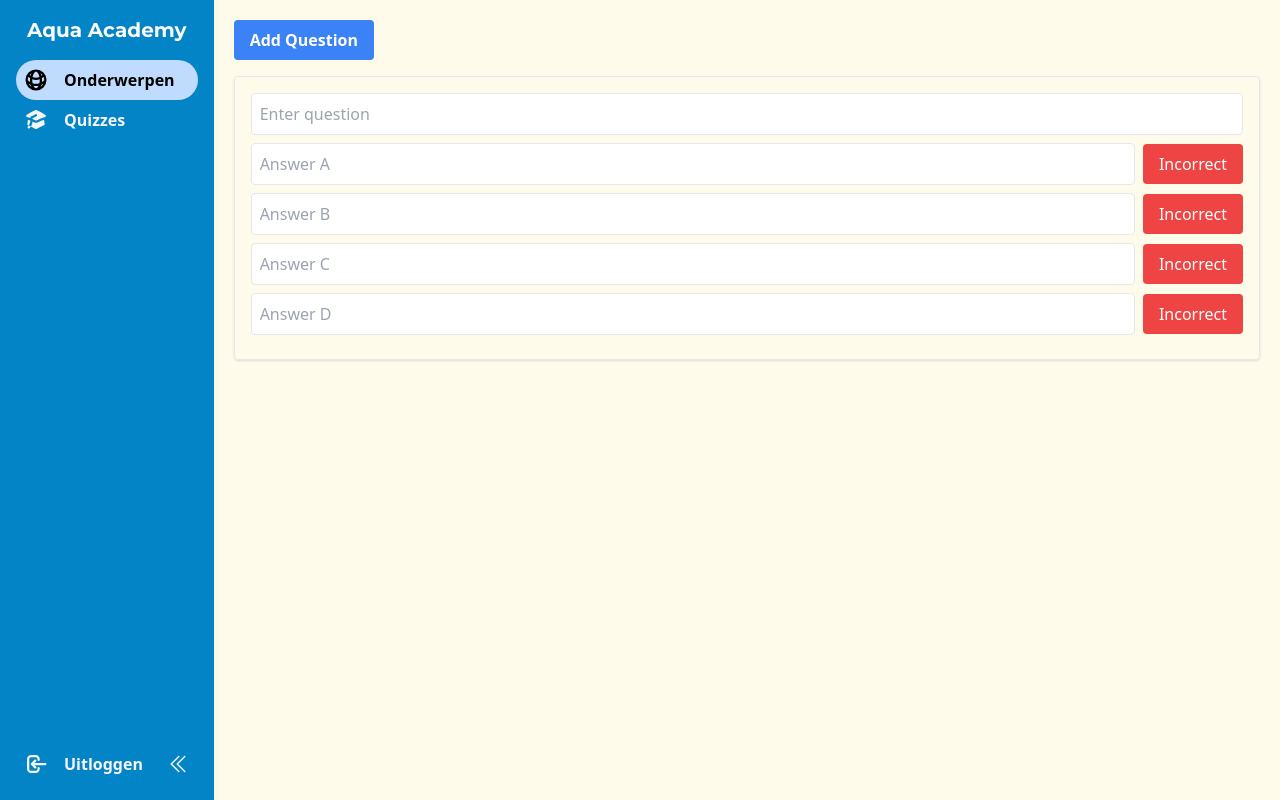
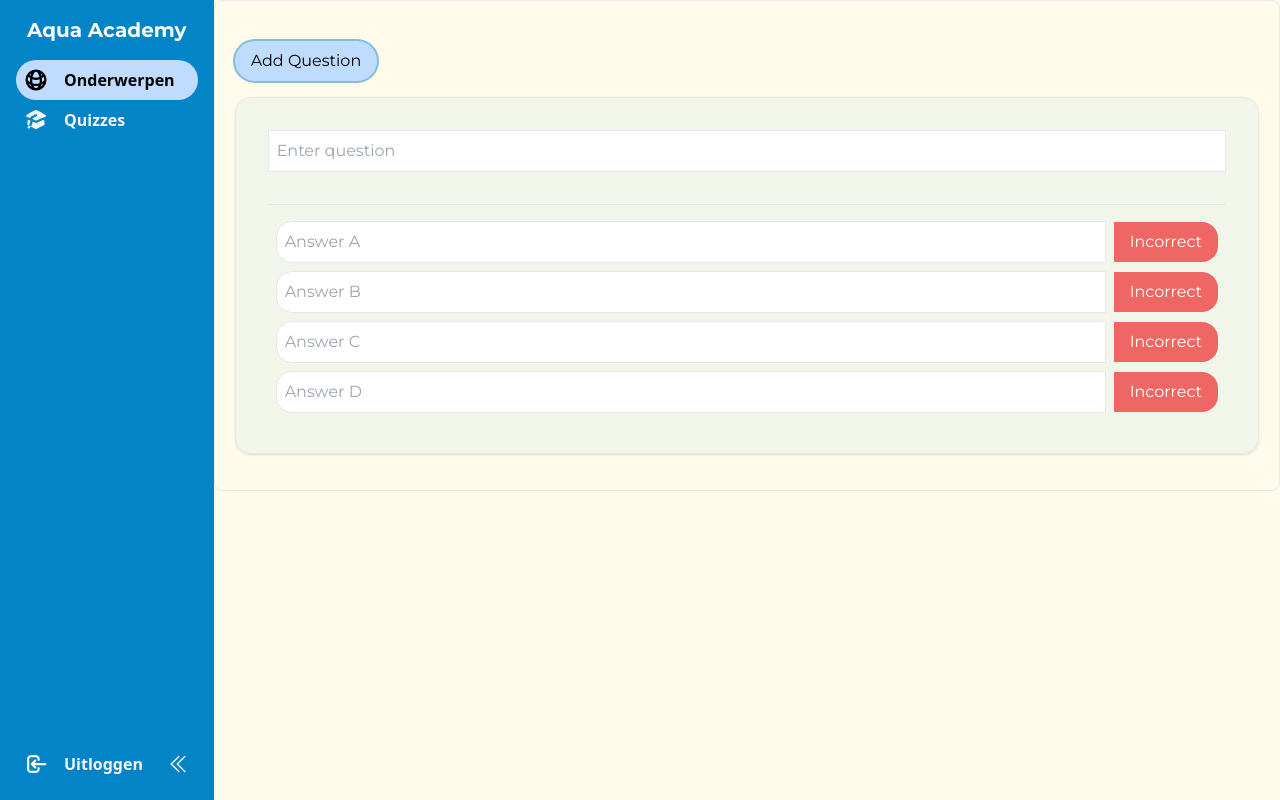
Before and after one commit to MarkDeKraker/T15-LifeBelowWater, a React (Vite) app in the folder client/: page /mockquiz in a window 1280 px wide. Both pictures are taken after a click on the button "Add Question". Built offline with nearby package versions, Linux system fonts and the light colour scheme.

Commit message:
Add styled button & Adjusted styling

```diff
--- a/client/src/components/QuizQuestions/Mockquiz.tsx
+++ b/client/src/components/QuizQuestions/Mockquiz.tsx
@@ -1,7 +1,5 @@
-import {
-  useEffect,
-  useState,
-} from 'react';
+import { useEffect, useState } from "react";
+import { StyledButton } from "../buttons/AddButton";
 
 // THESE INTERFACES ARE FOR THE QUESTIONS THAT ARE BEING CREATED TO SEND TO THE API
 // THAT IS WHY THE QUESTIONTYPE DOESN'T HAVE A _ID
@@ -14,10 +12,6 @@ export interface AnswerType {
   isCorrect: boolean;
   _id: string;
 }
-// export interface Option {
-//   answer: string;
-//   isCorrect: boolean;
-// }
 
 function MockQuiz() {
   const [questions, setQuestions] = useState<QuestionType[]>([]);
@@ -90,29 +84,33 @@ function MockQuiz() {
 
   return (
     <>
-      <div className="p-5">
-        <button
-          className="mb-4 bg-blue-500 hover:bg-blue-700 text-white font-bold py-2 px-4 rounded"
-          onClick={addQuestions}
-        >
+      <div className="p-5 border rounded-lg font-custom">
+        <StyledButton buttonStyle="secondary" onClick={addQuestions}>
           Add Question
-        </button>
+        </StyledButton>
         {questions.map((question, index) => (
-          <div key={index} className="mb-4 p-4 border rounded shadow">
+          <div
+            key={index}
+            className="p-8 my-4 border shadow rounded-2xl bg-primary/5"
+          >
             <input
               type="text"
-              className="block w-full mb-2 p-2 border rounded"
+              className="block w-full p-2 mb-8 border rounded-2x"
               placeholder="Enter question"
               value={question.question}
               onChange={(e) =>
                 updateQuestion(index, "question", e.target.value)
               }
             />
+            <hr className="my-4" />
             {question.answers.map((answer) => (
-              <div className="flex items-center mb-2" key={answer._id}>
+              <div
+                className="flex items-center justify-center m-2 "
+                key={answer._id}
+              >
                 <input
                   type="text"
-                  className="flex-grow p-2 border rounded"
+                  className="w-11/12 p-2 border rounded-l-2xl"
                   placeholder={`Answer ${answer._id}`}
                   value={answer.answer}
                   onChange={(e) =>
@@ -120,8 +118,8 @@ function MockQuiz() {
                   }
                 />
                 <button
-                  className={`ml-2 px-4 py-2 rounded text-white ${
-                    answer.isCorrect ? "bg-green-500" : "bg-red-500"
+                  className={`ml-2 px-4 py-2 rounded-r-2xl text-white ${
+                    answer.isCorrect ? "bg-green-500" : "bg-red-500/80"
                   }`}
                   onClick={() =>
                     updateQuestion(index, "isCorrect", true, answer._id)
--- /dev/null
+++ b/client/src/components/buttons/AddButton.tsx
@@ -0,0 +1,26 @@
+type Props = {
+  buttonStyle?: "primary" | "secondary" | "tertiary";
+  children: React.ReactNode;
+  onClick: () => void;
+};
+
+export function StyledButton(props: Props) {
+  const buttonStyle = props.buttonStyle || "primary";
+
+  const bgColor = {
+    primary: "bg-primary",
+    secondary: "bg-secondary",
+    tertiary: "bg-tertiary",
+  };
+
+  return (
+    <>
+      <button
+        className={`px-4 py-2 mt-5 rounded-full caption-top ${bgColor[buttonStyle]} font-custom hover:bg-primary/70 transition duration-200 ease-in-out hover:text-white hover:shadow-md active:shadow-md focus:outline-none focus:ring-2 focus:ring-primary focus:ring-opacity-50`}
+        onClick={props.onClick}
+      >
+        {props.children}
+      </button>{" "}
+    </>
+  );
+}
```
